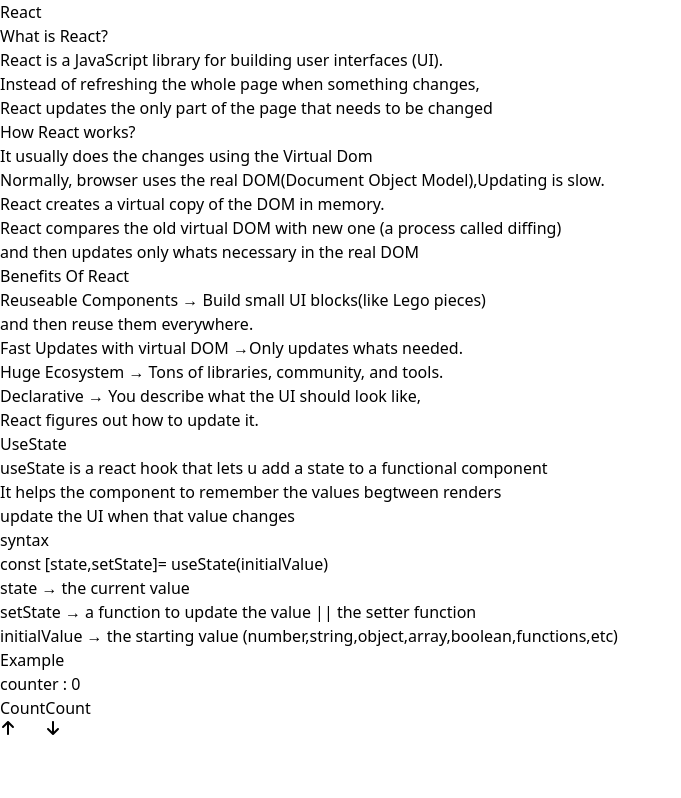
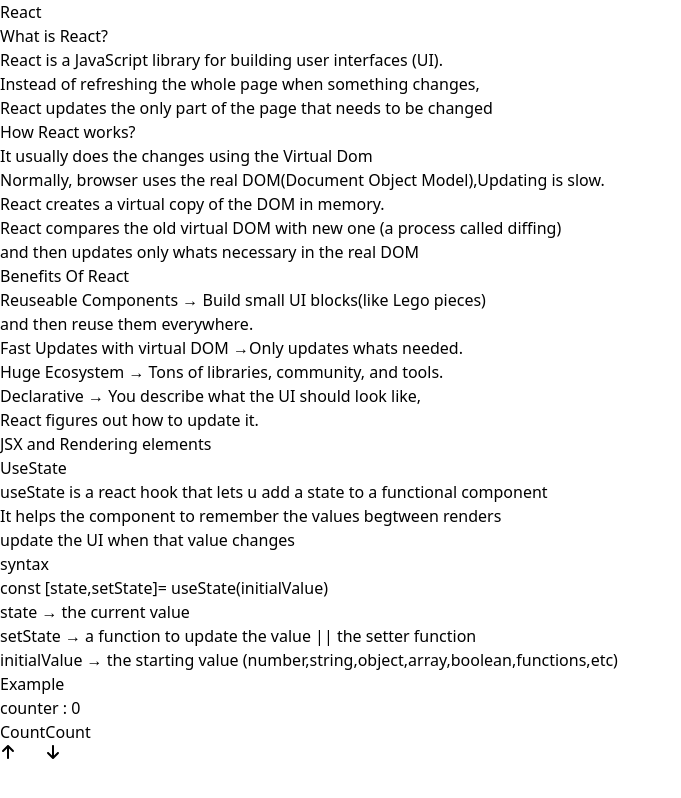
Before and after one commit to SidW111/React_Core, a React (Vite) app: page / in a window 1280 px wide. Shown: the whole page, without its empty margins (0-681 px from the left). Built offline with nearby package versions, Linux system fonts and the light colour scheme.

Commit message:
Rendering

```diff
--- a/src/App.tsx
+++ b/src/App.tsx
@@ -1,4 +1,5 @@
 import "./App.css";
+import JSXRendering from "./components/JSXnRendering";
 import ReactMain from "./components/React";
 import UseState from "./components/UseState";
 
@@ -6,6 +7,7 @@ function App() {
   return (
     <div>
       <ReactMain />
+      <JSXRendering/>
       <UseState />
     </div>
   );
--- /dev/null
+++ b/src/components/JSXnRendering.tsx
@@ -0,0 +1,7 @@
+export default function JSXRendering() {
+  return (
+    <div className="h-screen w-screen flex flex-col items-center justify-center">
+      <p className="font-bold text-3xl">JSX and Rendering elements</p>
+    </div>
+  );
+}
```
